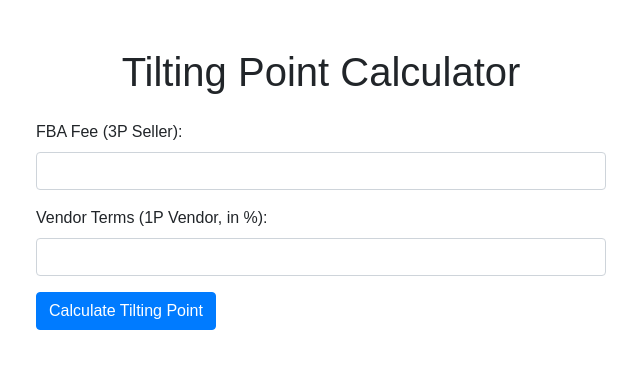
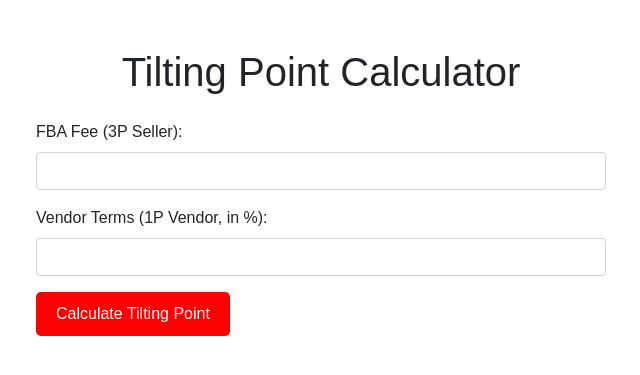
Before and after one commit to claudiuclement/1pvs3pv2, a Flask app: page / in a window 1280 px wide. Shown: the top 375 px of the page, without its empty margins (319-959 px from the left). Run offline with Flask 3, Linux system fonts and the light colour scheme; parts of the project's set-up code (start-up, migrations or seed data) failed here and were passed over; some libraries are stand-ins or nearby versions.

Commit message:
Updated the button color

```diff
--- a/static/css/styles.css
+++ b/static/css/styles.css
@@ -10,3 +10,12 @@ body {
   #result p {
     margin-bottom: 1rem;
   }
+
+  .custom-button {
+    background-color: #ff0000; /* red color */
+    color: white;
+    padding: 10px 20px;
+    border: none;
+    border-radius: 5px;
+    cursor: pointer;
+  }
--- a/templates/index.html
+++ b/templates/index.html
@@ -20,7 +20,7 @@
           <label for="vendor_terms">Vendor Terms (1P Vendor, in %):</label>
           <input type="number" step="0.01" class="form-control" id="vendor_terms" name="vendor_terms" required>
         </div>
-        <button type="submit" class="btn btn-primary">Calculate Tilting Point</button>
+        <button type="submit" class="btn btn-primary custom-button">Calculate Tilting Point</button>
       </form>
 
       <div id="result" class="mt-4"></div>
```
